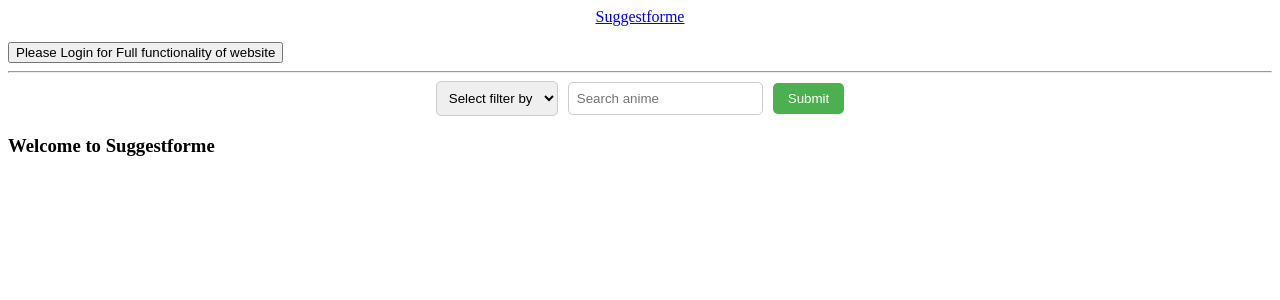
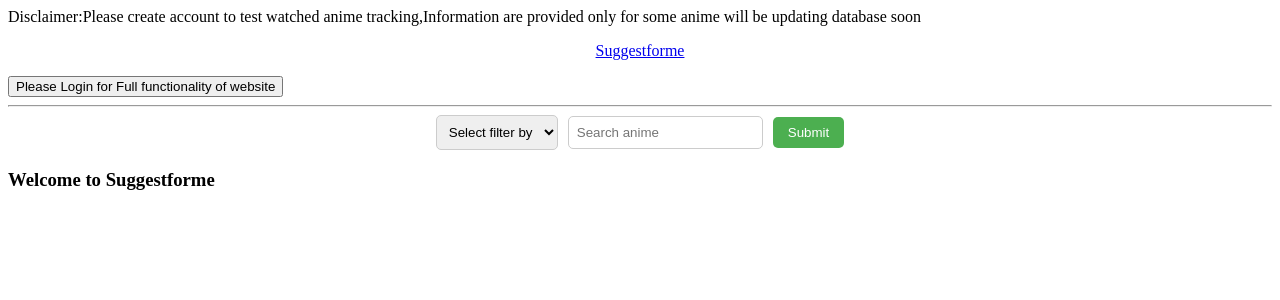
Before and after one commit to AbelLouisFernandez/Suggestforme, a Django app: page / in a window 1280 px wide. Shown: the top 300 px of the page. Run offline with Django 4.2, Linux system fonts and the light colour scheme; data that the repository does not hold is empty.

Commit message:
Update main.html

```diff
--- a/suggestformev0.1/suggestforme1/templates/main.html
+++ b/suggestformev0.1/suggestforme1/templates/main.html
@@ -6,7 +6,7 @@
   </head>
 
   <body>
-
+     <p>Disclaimer:Please create account to test watched anime tracking,Information are provided only for some anime will be updating database soon</p>
     {% include 'navbar.html' %}
     {% block content %}
     {% endblock %}
```
